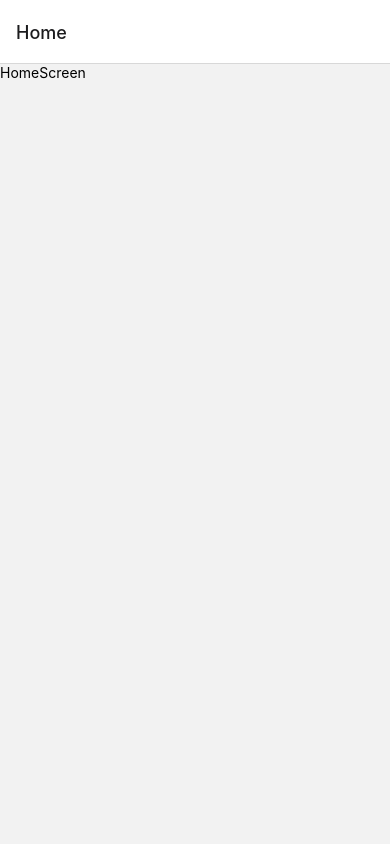
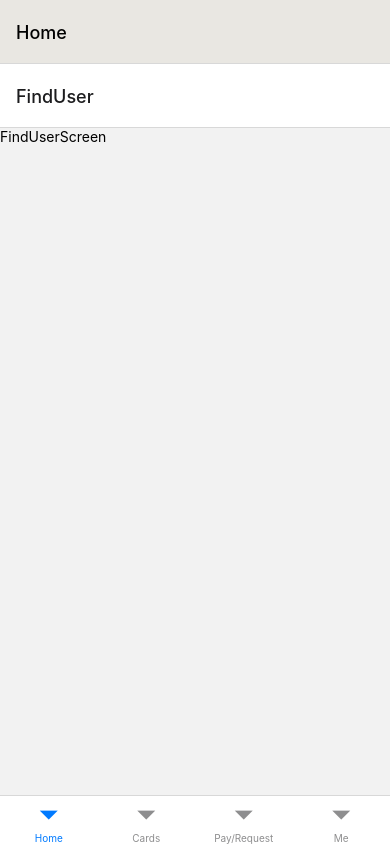
Before and after one commit to GoodHut/mvp, a React Native app in the folder FrontEnd/: screen /Home in a window 390 px wide. Built offline with nearby package versions, Linux system fonts and the light colour scheme.

Commit message:
Add nav bar and 5 initial screens

```diff
--- a/FrontEnd/App.js
+++ b/FrontEnd/App.js
@@ -4,15 +4,33 @@ import { NavigationContainer } from "@react-navigation/native";
 import { createNativeStackNavigator } from "@react-navigation/native-stack";
 
 import HomeScreen from "./screens/HomeScreen";
+import FindUserScreen from "./screens/FindUserScreen";
+import CardsScreen from './screens/CardsScreen';
+import MeScreen from './screens/MeScreen';
+import PayRequestScreen from './screens/PayRequestScreen';
+import { createBottomTabNavigator } from "@react-navigation/bottom-tabs";
 
-const Stack = createNativeStackNavigator();
+// const Stack = createNativeStackNavigator();
+const Tab = createBottomTabNavigator();
 
 export default function App() {
   return (
     <NavigationContainer>
-      <Stack.Navigator>
-        <Stack.Screen name="Home" component={HomeScreen} />
-      </Stack.Navigator>
+      <Tab.Navigator
+        screenOptions={{
+          headerStyle: {
+            backgroundColor: '#e9e7e2',
+          },
+          headerTintColor: '#000000',
+          headerTintStyle:{
+            fontWeight: 'bold',
+          }
+        }}>
+        <Tab.Screen name="Home" component={HomeScreen} />
+        <Tab.Screen name='Cards' component={CardsScreen} />
+        <Tab.Screen name='Pay/Request' component={PayRequestScreen} />
+        <Tab.Screen name='Me' component={MeScreen} />
+      </Tab.Navigator>
     </NavigationContainer>
   );
 }
--- a/FrontEnd/package.json
+++ b/FrontEnd/package.json
@@ -9,6 +9,7 @@
     "web": "expo start --web"
   },
   "dependencies": {
+    "@react-navigation/bottom-tabs": "^6.5.8",
     "@react-navigation/native": "^6.1.7",
     "@react-navigation/native-stack": "^6.9.13",
     "expo": "~48.0.18",
--- /dev/null
+++ b/FrontEnd/screens/CardsScreen.js
@@ -0,0 +1,12 @@
+import { View, Text } from 'react-native'
+import React from 'react'
+
+const CardsScreen = () => {
+  return (
+    <View>
+      <Text>CardsScreen</Text>
+    </View>
+  )
+}
+
+export default CardsScreen
--- /dev/null
+++ b/FrontEnd/screens/FindUserScreen.js
@@ -0,0 +1,12 @@
+import { View, Text } from 'react-native'
+import React from 'react'
+
+const FindUserScreen = () => {
+  return (
+    <View>
+      <Text>FindUserScreen</Text>
+    </View>
+  )
+}
+
+export default FindUserScreen
--- a/FrontEnd/screens/HomeScreen.js
+++ b/FrontEnd/screens/HomeScreen.js
@@ -1,11 +1,39 @@
 import { View, Text } from 'react-native'
-import React from 'react'
+import React, { useEffect } from 'react'
+import { useNavigation } from '@react-navigation/native'
+import { createNativeStackNavigator } from '@react-navigation/native-stack';
+import FindUserScreen from './FindUserScreen';
+
+const Stack = createNativeStackNavigator();
+
 
 const HomeScreen = () => {
+
+    const navigation = useNavigation();
+
+    // useLayoutEffect(() => {
+    //     navigation.setOptions({
+    //         headerShown: false,
+    //     });
+    // }, []);
+
+
+    // Fetching Past Transactions
+    // useEffect(() => {
+
+    // }, [])
+    // If [] empty, only runs once on mount
+
+
   return (
-    <View>
-      <Text>HomeScreen</Text>
-    </View>
+    <Stack.Navigator>
+        <Stack.Screen name='FindUser' component={FindUserScreen} />
+    </Stack.Navigator>
+    // <Tab.Navigator>
+    //     <Tab.Screen name='Cards' component={CardsScreen} />
+    //     <Tab.Screen name='PayRequest' component={PayRequestScreen} />
+    //     <Tab.Screen name='Me' component={MeScreen} />
+    // </Tab.Navigator>
   )
 }
 
--- /dev/null
+++ b/FrontEnd/screens/MeScreen.js
@@ -0,0 +1,12 @@
+import { View, Text } from 'react-native'
+import React from 'react'
+
+const MeScreen = () => {
+  return (
+    <View>
+      <Text>MeScreen</Text>
+    </View>
+  )
+}
+
+export default MeScreen
--- /dev/null
+++ b/FrontEnd/screens/PayRequestScreen.js
@@ -0,0 +1,12 @@
+import { View, Text } from 'react-native'
+import React from 'react'
+
+const PayRequestScreen = () => {
+  return (
+    <View>
+      <Text>PayRequestScreen</Text>
+    </View>
+  )
+}
+
+export default PayRequestScreen
```
Also changed, not shown: 1 other file (tests, documents, lock files or other folders).
